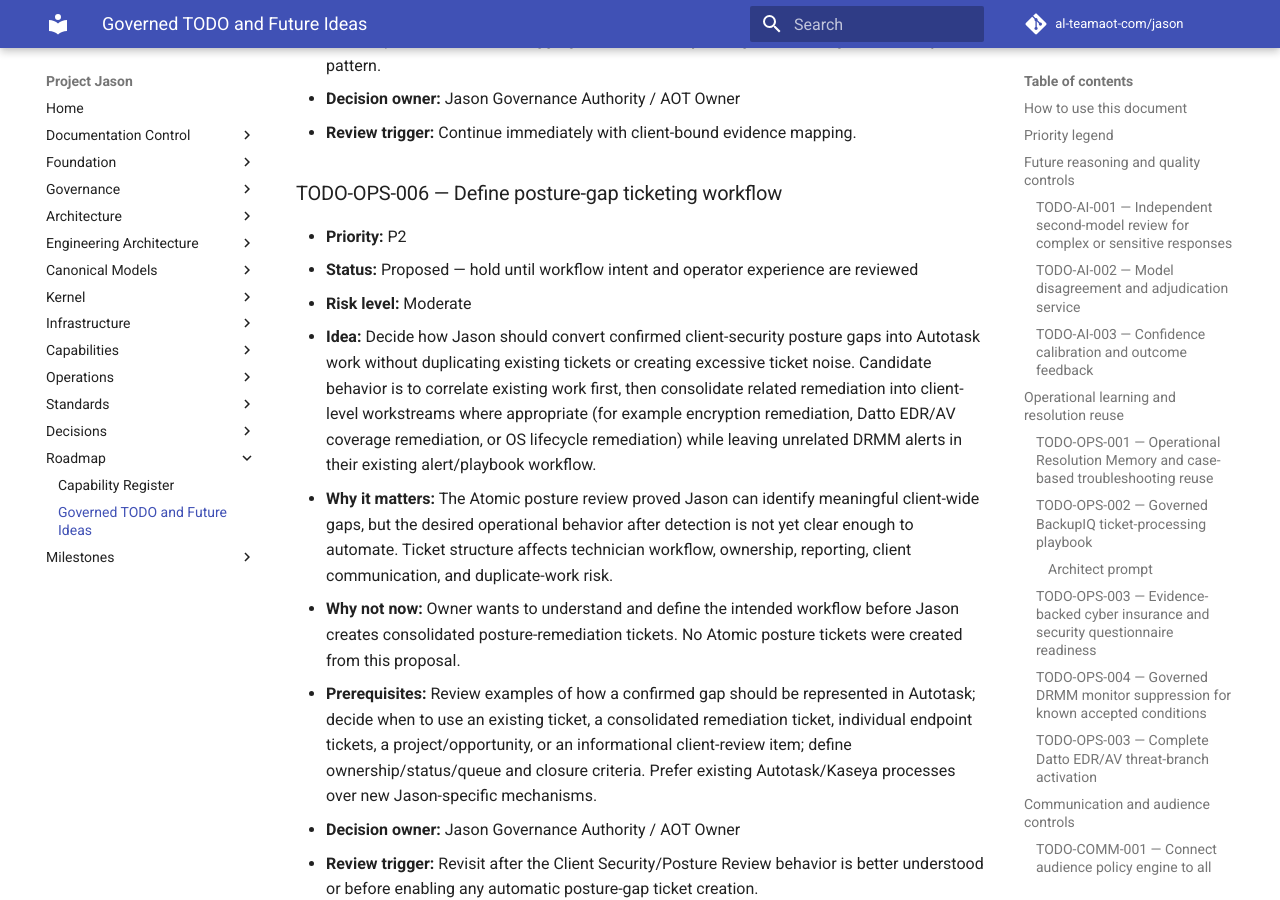
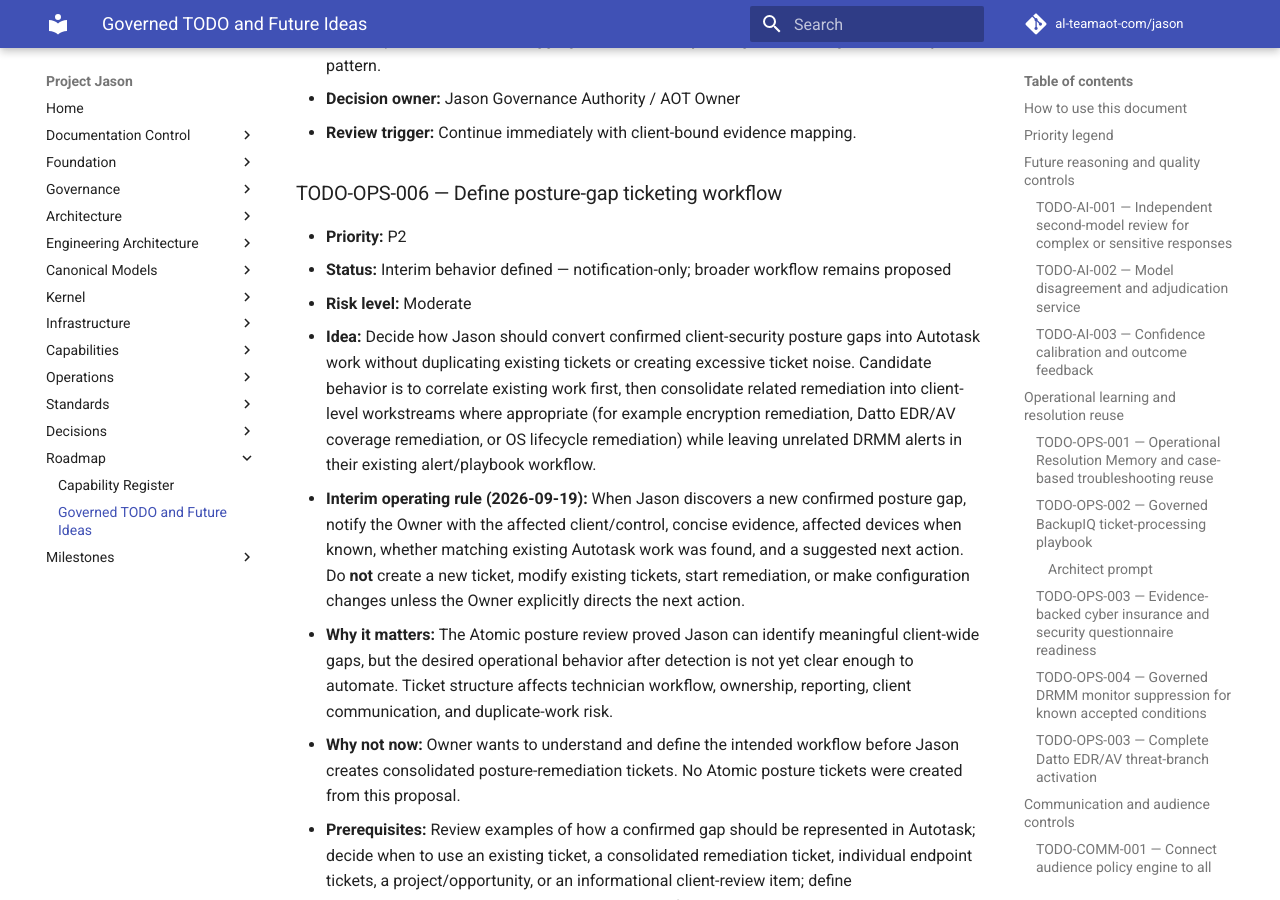
Before and after one commit to al-teamaot-com/jason, an MkDocs documentation site: the page built from docs/roadmaps/Project-Jason-TODO-and-Future-Ideas.md, in a window 1280 px wide and 900 px high, scrolled down 33642 px. Built offline with MkDocs 1.6.1 and Material for MkDocs 9.7.7, drawn with Linux system fonts in a browser that asks for light colours; comment, search, counter and statistics services are not loaded.

Commit message:
Set posture gaps to notification only

```diff
--- a/docs/roadmaps/Project-Jason-TODO-and-Future-Ideas.md
+++ b/docs/roadmaps/Project-Jason-TODO-and-Future-Ideas.md
@@ -954,9 +954,10 @@
 ### TODO-OPS-006 — Define posture-gap ticketing workflow
 
 - **Priority:** P2
-- **Status:** Proposed — hold until workflow intent and operator experience are reviewed
+- **Status:** Interim behavior defined — notification-only; broader workflow remains proposed
 - **Risk level:** Moderate
 - **Idea:** Decide how Jason should convert confirmed client-security posture gaps into Autotask work without duplicating existing tickets or creating excessive ticket noise. Candidate behavior is to correlate existing work first, then consolidate related remediation into client-level workstreams where appropriate (for example encryption remediation, Datto EDR/AV coverage remediation, or OS lifecycle remediation) while leaving unrelated DRMM alerts in their existing alert/playbook workflow.
+- **Interim operating rule (2026-09-19):** When Jason discovers a new confirmed posture gap, notify the Owner with the affected client/control, concise evidence, affected devices when known, whether matching existing Autotask work was found, and a suggested next action. Do **not** create a new ticket, modify existing tickets, start remediation, or make configuration changes unless the Owner explicitly directs the next action.
 - **Why it matters:** The Atomic posture review proved Jason can identify meaningful client-wide gaps, but the desired operational behavior after detection is not yet clear enough to automate. Ticket structure affects technician workflow, ownership, reporting, client communication, and duplicate-work risk.
 - **Why not now:** Owner wants to understand and define the intended workflow before Jason creates consolidated posture-remediation tickets. No Atomic posture tickets were created from this proposal.
 - **Prerequisites:** Review examples of how a confirmed gap should be represented in Autotask; decide when to use an existing ticket, a consolidated remediation ticket, individual endpoint tickets, a project/opportunity, or an informational client-review item; define ownership/status/queue and closure criteria. Prefer existing Autotask/Kaseya processes over new Jason-specific mechanisms.
```
